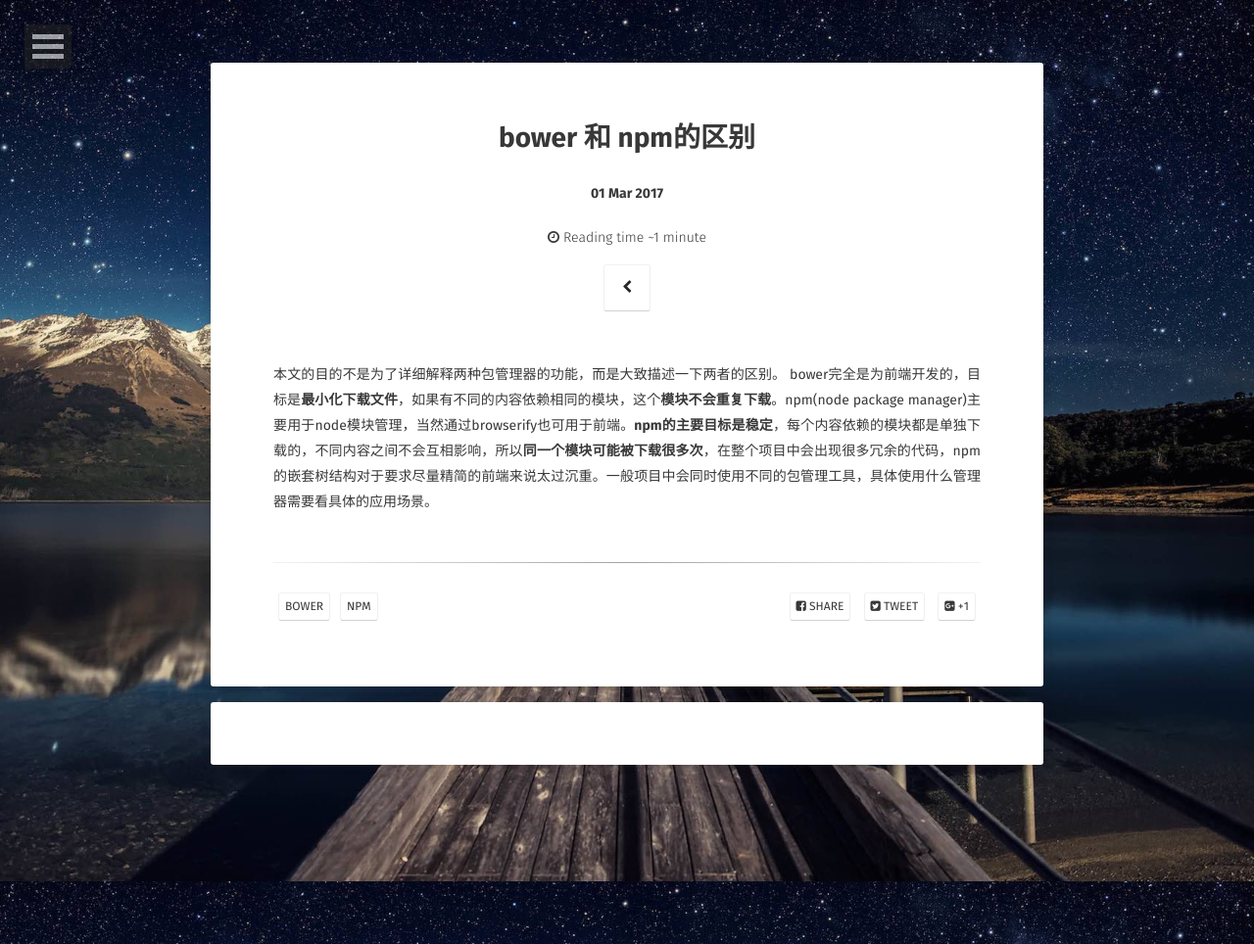
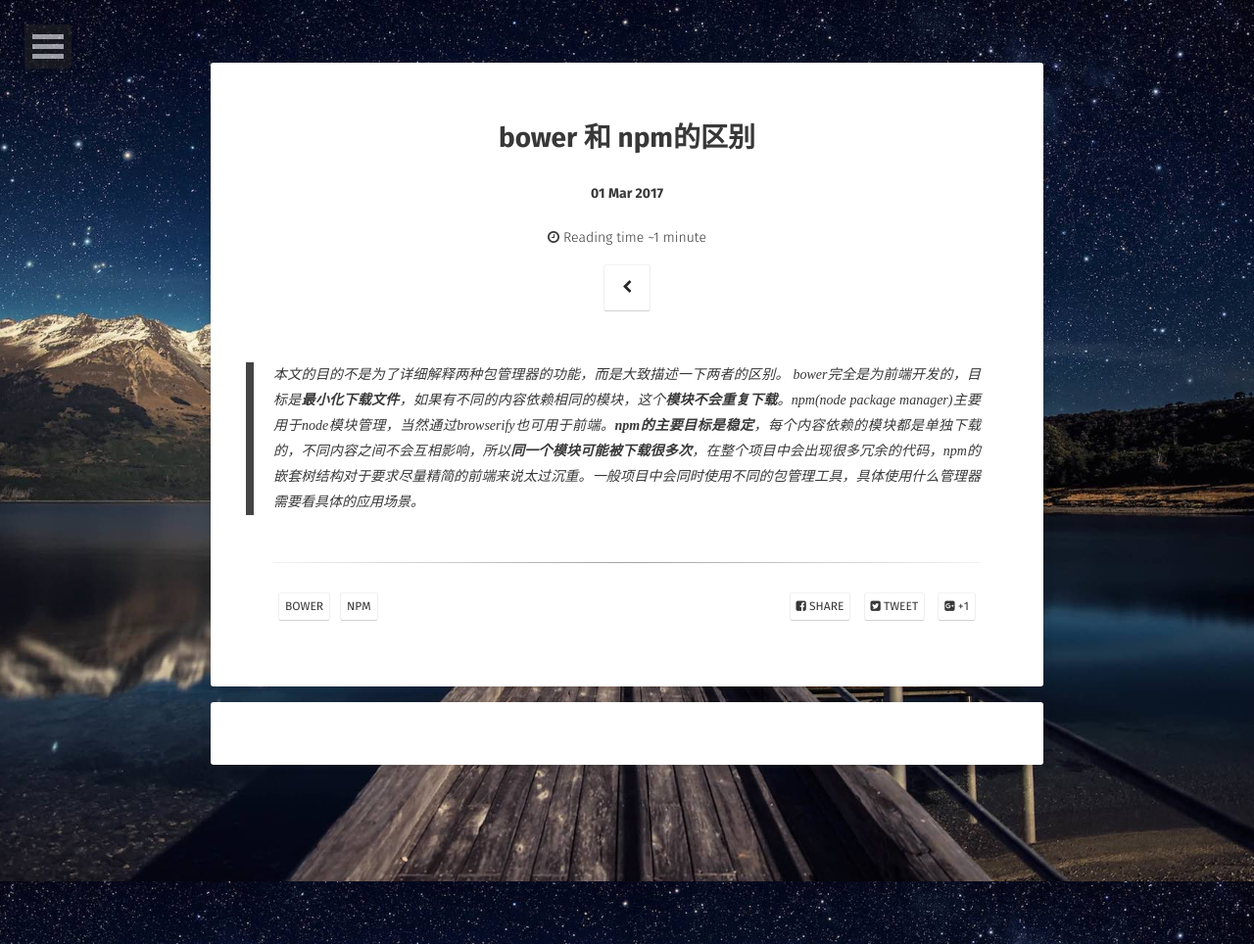
Before and after one commit to QuincyHan/Quincyhan.github.io, a Jekyll site: the page built from _posts/2017-03-01-the-difference-between-bower-and-npm.md, in a window 1280 px wide. Shown: the whole page at 98% size. Built offline with Jekyll 4.4.1, drawn with Linux system fonts in a browser that asks for light colours; some web fonts are replaced; comment, search, counter and statistics services are not loaded.

Commit message:
修改格式

```diff
--- a/_posts/2017-03-01-the-difference-between-bower-and-npm.md
+++ b/_posts/2017-03-01-the-difference-between-bower-and-npm.md
@@ -9,5 +9,5 @@ tag:
 comments: true
 ---
 
-  本文的目的不是为了详细解释两种包管理器的功能，而是大致描述一下两者的区别。
+> 本文的目的不是为了详细解释两种包管理器的功能，而是大致描述一下两者的区别。
   bower完全是为前端开发的，目标是**最小化下载文件**，如果有不同的内容依赖相同的模块，这个**模块不会重复下载**。npm(node package manager)主要用于node模块管理，当然通过browserify也可用于前端。**npm的主要目标是稳定**，每个内容依赖的模块都是单独下载的，不同内容之间不会互相影响，所以**同一个模块可能被下载很多次**，在整个项目中会出现很多冗余的代码，npm的嵌套树结构对于要求尽量精简的前端来说太过沉重。一般项目中会同时使用不同的包管理工具，具体使用什么管理器需要看具体的应用场景。
```
